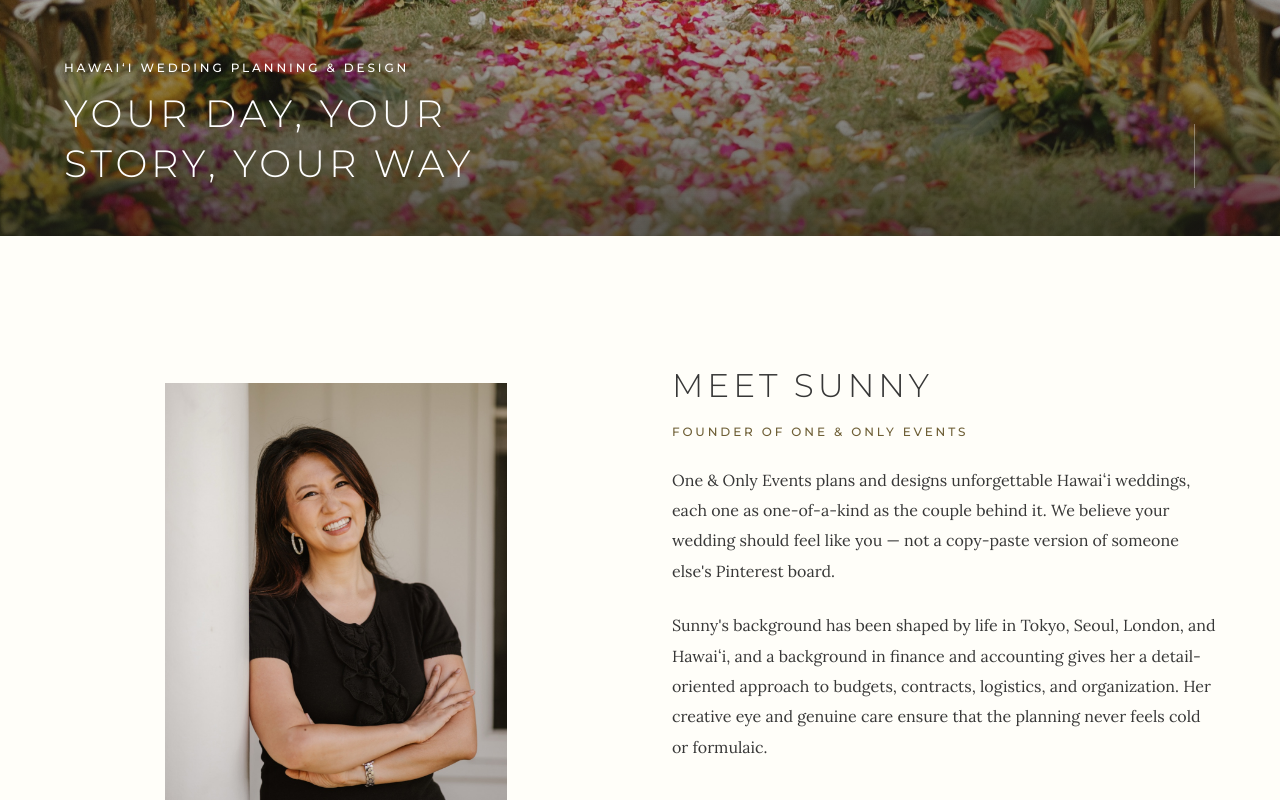
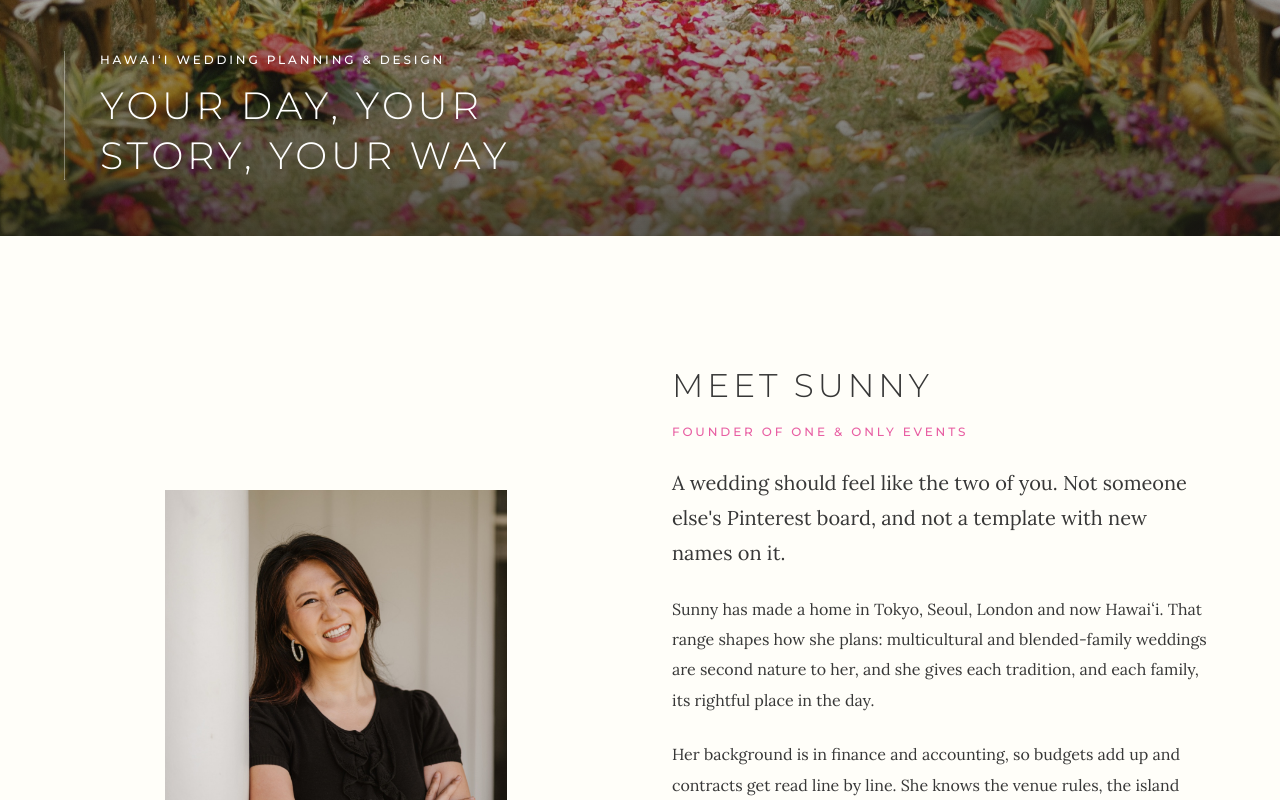
Before and after one commit to gatherwiseio/one-only-events, a Next.js app: page / in a window 1280 px wide. Shown: the part 500-1300 px from the top of the page. Built offline with nearby package versions, Linux system fonts and the light colour scheme.

Commit message:
Move scroll cue beside hero text, slide-in header, pink label and new Meet Sunny copy
Co-Authored-By: Claude Opus 5.5 <noreply@anthropic.com>

```diff
--- a/src/app/globals.css
+++ b/src/app/globals.css
@@ -22,6 +22,7 @@
   --color-accent-on-dark: #cdbe94;
   --color-photo-fallback: #4f4d4a;
   --color-brand: #3d6b1f;
+  --color-pink: #e85fa3;
 
   /* Fonts */
   --font-display: var(--font-montserrat), ui-sans-serif, system-ui, sans-serif;
@@ -70,7 +71,7 @@
   --container-content: 75rem;
   --container-wide: 77.5rem;
   --container-copy: 37.5rem;
-  --container-hero-copy: 35rem;
+  --container-hero-copy: 38rem;
   --container-dialog: 35rem;
 
   /* Breakpoints */
@@ -80,6 +81,16 @@
   --ease-soft: cubic-bezier(0.22, 1, 0.36, 1);
   --animate-hero-zoom: hero-zoom 14s var(--ease-soft) both;
   --animate-scroll-cue: scroll-cue 2.4s var(--ease-soft) infinite;
+  --animate-header-in: header-in 0.45s var(--ease-soft) both;
+
+  @keyframes header-in {
+    from {
+      transform: translateY(-100%);
+    }
+    to {
+      transform: translateY(0);
+    }
+  }
 
   @keyframes scroll-cue {
     0% {
@@ -254,7 +265,8 @@
       transition: none;
     }
     .animate-hero-zoom,
-    .animate-scroll-cue {
+    .animate-scroll-cue,
+    .animate-header-in {
       animation: none;
     }
   }
--- a/src/components/Header.tsx
+++ b/src/components/Header.tsx
@@ -1,41 +1,37 @@
 "use client";
 
-import { useEffect, useRef, useState } from "react";
+import { useEffect, useState } from "react";
 import { Logo } from "@/components/Logo";
 import { MobileMenu } from "@/components/MobileMenu";
 import { NavLink } from "@/components/NavLink";
 import { pages } from "@/content/site";
 
 /**
- * Sticky site header. With `overlayId`, it sits clear and white over that element (the hero)
- * and turns solid with black type once the element has scrolled out from under it.
+ * Site header. With `overlayId`, it sits clear and white over that element (the hero) and
+ * scrolls away with it; once the element has fully left the screen, the header slides back
+ * in from the top, pinned, solid and black. Without `overlayId` it's always pinned.
  */
 export function Header({ overlayId }: { overlayId?: string }) {
-  const ref = useRef<HTMLElement>(null);
-  const [overHero, setOverHero] = useState(Boolean(overlayId));
+  const [pinned, setPinned] = useState(!overlayId);
 
   useEffect(() => {
     const target = overlayId ? document.getElementById(overlayId) : null;
-    const header = ref.current;
-    if (!target || !header) return;
-    const observer = new IntersectionObserver(([entry]) => setOverHero(entry.isIntersecting), {
-      rootMargin: `-${header.offsetHeight}px 0px 0px 0px`,
-    });
+    if (!target) return;
+    const observer = new IntersectionObserver(([entry]) => setPinned(!entry.isIntersecting));
     observer.observe(target);
     return () => observer.disconnect();
   }, [overlayId]);
 
-  const solid = !overHero;
-
   return (
     <header
-      ref={ref}
-      className={`fixed inset-x-0 top-0 z-30 px-gutter py-2 transition-colors duration-300 ease-soft md:py-3 ${
-        solid ? "border-b border-line bg-surface/95 text-ink backdrop-blur-sm" : "border-b border-transparent text-on-photo"
+      className={`inset-x-0 top-0 z-30 px-gutter py-2 md:py-3 ${
+        pinned
+          ? `fixed border-b border-line bg-surface/95 text-ink backdrop-blur-sm ${overlayId ? "animate-header-in" : ""}`
+          : "absolute text-on-photo"
       }`}
     >
       <div className="flex items-center justify-between gap-6">
-        <Logo tone={solid ? "ink" : "dark"} />
+        <Logo tone={pinned ? "ink" : "dark"} />
         <nav aria-label="Main" className="hidden md:block">
           <ul className="flex gap-8 font-display text-label font-medium uppercase">
             {pages.map((page) => (
@@ -45,7 +41,7 @@ export function Header({ overlayId }: { overlayId?: string }) {
             ))}
           </ul>
         </nav>
-        <MobileMenu tone={solid ? "light" : "dark"} />
+        <MobileMenu tone={pinned ? "light" : "dark"} />
       </div>
     </header>
   );
--- a/src/components/SectionHeading.tsx
+++ b/src/components/SectionHeading.tsx
@@ -4,22 +4,20 @@ type Props = {
   label?: string;
   align?: "center" | "start";
   tone?: "light" | "dark";
+  labelColor?: "accent" | "pink";
   as?: "h1" | "h2";
 };
 
 /** Every section's title: a large, light, tracked uppercase title with one label line under it. */
-export function SectionHeading({ id, title, label, align = "center", tone = "light", as: Tag = "h2" }: Props) {
+export function SectionHeading({ id, title, label, align = "center", tone = "light", labelColor = "accent", as: Tag = "h2" }: Props) {
   const alignment = align === "center" ? "items-center text-center" : "items-start text-left";
+  const labelClass = tone === "dark" ? "text-on-photo" : labelColor === "pink" ? "text-pink" : "text-accent";
   return (
     <div className={`flex flex-col gap-4 ${alignment}`}>
       <Tag id={id} className={`font-display text-title font-light uppercase ${tone === "dark" ? "text-on-photo" : "text-ink"}`}>
         {title}
       </Tag>
-      {label ? (
-        <p className={`font-display text-label font-medium uppercase ${tone === "dark" ? "text-on-photo" : "text-accent"}`}>
-          {label}
-        </p>
-      ) : null}
+      {label ? <p className={`font-display text-label font-medium uppercase ${labelClass}`}>{label}</p> : null}
     </div>
   );
 }
--- a/src/components/sections/About.tsx
+++ b/src/components/sections/About.tsx
@@ -11,7 +11,8 @@ export function About() {
           <Image src={about.image.src} alt={about.image.alt} fill sizes="(width >= 48rem) 35vw, 90vw" className="object-cover" />
         </div>
         <div className="flex flex-col gap-6 md:col-span-7 lg:col-span-6 lg:col-start-7">
-          <SectionHeading id="about-title" title={about.title} label={about.label} align="start" />
+          <SectionHeading id="about-title" title={about.title} label={about.label} labelColor="pink" align="start" />
+          <p className="text-quote">{about.lead}</p>
           {about.paragraphs.map((paragraph) => (
             <p key={paragraph} className="text-body">
               {paragraph}
--- a/src/components/sections/Hero.tsx
+++ b/src/components/sections/Hero.tsx
@@ -43,20 +43,18 @@ export function Hero() {
       ))}
       <div className="absolute inset-0 bg-(image:--scrim-hero)" aria-hidden="true" />
 
-      <div className="relative flex max-w-hero-copy flex-col gap-3 px-gutter pb-24 md:pb-12">
-        <p className="font-display text-label font-medium uppercase">{hero.label}</p>
-        <h1 className="font-display text-hero font-light uppercase">{hero.title}</h1>
+      <div className="relative flex max-w-hero-copy gap-4 px-gutter pb-12 md:gap-6 md:pb-14">
+        <a href={hero.scrollCue.href} className="-ml-3 flex w-6 flex-none justify-center">
+          <span className="sr-only">{hero.scrollCue.label}</span>
+          <span className="relative h-full w-px overflow-hidden bg-on-photo/35" aria-hidden="true">
+            <span className="absolute inset-x-0 top-0 h-1/3 animate-scroll-cue bg-on-photo" />
+          </span>
+        </a>
+        <div className="flex flex-col gap-3">
+          <p className="font-display text-label font-medium uppercase">{hero.label}</p>
+          <h1 className="font-display text-hero font-light uppercase">{hero.title}</h1>
+        </div>
       </div>
-
-      <a
-        href={hero.scrollCue.href}
-        className="absolute bottom-6 left-1/2 flex h-16 w-tap -translate-x-1/2 justify-center md:bottom-12 md:left-auto md:right-gutter md:translate-x-0"
-      >
-        <span className="sr-only">{hero.scrollCue.label}</span>
-        <span className="relative h-full w-px overflow-hidden bg-on-photo/35" aria-hidden="true">
-          <span className="absolute inset-x-0 top-0 h-1/3 animate-scroll-cue bg-on-photo" />
-        </span>
-      </a>
     </section>
   );
 }
--- a/src/content/site.ts
+++ b/src/content/site.ts
@@ -62,14 +62,18 @@ export const hero = {
 
 export const about = {
   title: "Meet Sunny",
-  label: "Founder of One & Only Events",
+  label: "Founder of One\u00a0&\u00a0Only\u00a0Events",
   image: {
     src: "/images/sunny/sunny-portrait.jpg",
     alt: "Sunny Cho, founder of One & Only Events, smiling with her arms crossed",
   },
+  // Rewritten 2026-11-05 from Sunny's own homepage copy: the intro ("Your Day, Your Story,
+  // Your Way") and her four "Why Choose Us" points. No new facts added.
+  lead: "A wedding should feel like the two of you. Not someone else's Pinterest board, and not a template with new names on it.",
   paragraphs: [
-    "One & Only Events plans and designs unforgettable Hawaiʻi weddings, each one as one-of-a-kind as the couple behind it. We believe your wedding should feel like you — not a copy-paste version of someone else's Pinterest board.",
-    "Sunny's background has been shaped by life in Tokyo, Seoul, London, and Hawaiʻi, and a background in finance and accounting gives her a detail-oriented approach to budgets, contracts, logistics, and organization. Her creative eye and genuine care ensure that the planning never feels cold or formulaic.",
+    "Sunny has made a home in Tokyo, Seoul, London and now Hawaiʻi. That range shapes how she plans: multicultural and blended-family weddings are second nature to her, and she gives each tradition, and each family, its rightful place in the day.",
+    "Her background is in finance and accounting, so budgets add up and contracts get read line by line. She knows the venue rules, the island weather and what guests flying in will need, and she settles the small things before they become expensive ones.",
+    "None of that shows on the day itself. What your guests feel is a celebration that's personal, joyful and completely yours, and again and again, they tell us it's the best wedding they've been to.",
   ],
   link: { ...aboutPage, label: "More about Sunny" },
 };
```
Also changed, not shown: 1 other file (tests, documents, lock files or other folders).
